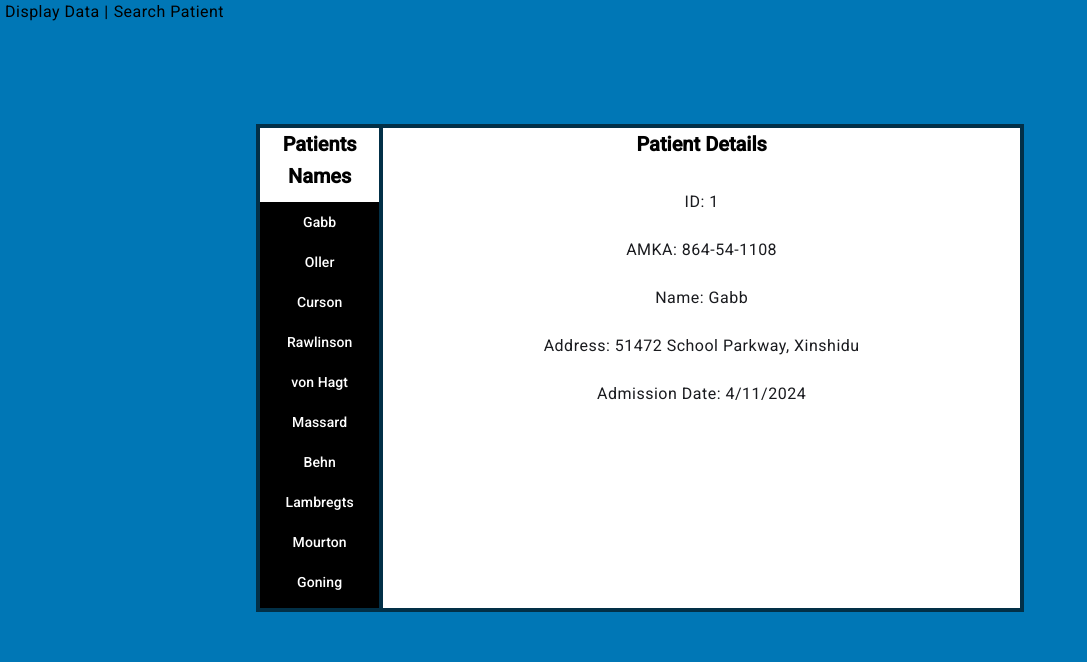
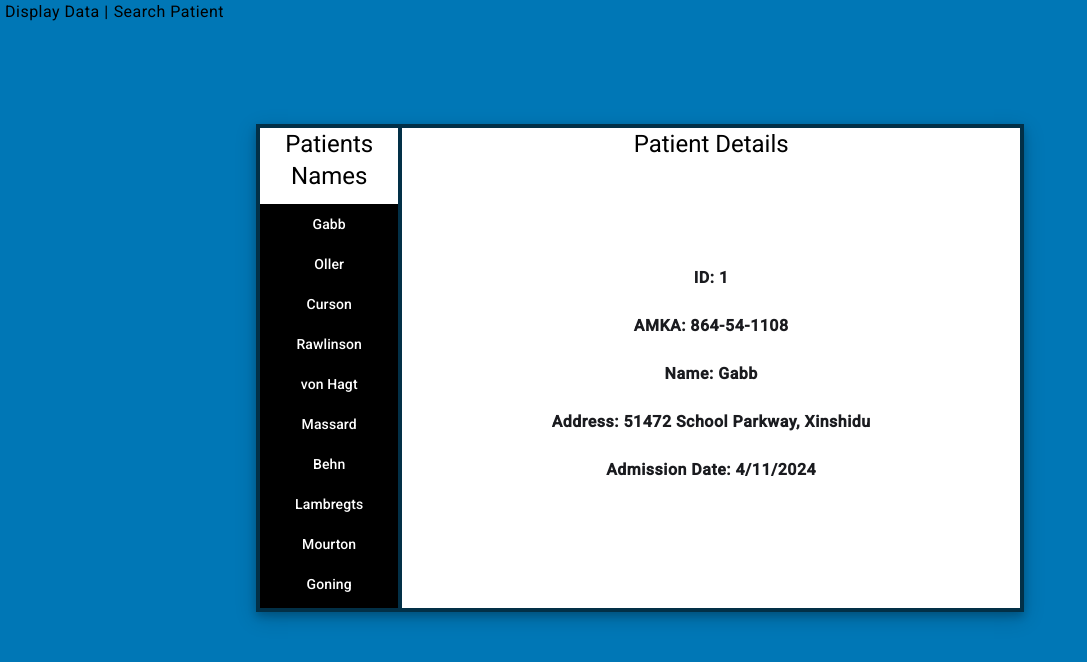
Before and after one commit to webspider02/angular_project_1, an Angular app: page /search-patient in a window 1280 px wide. Both pictures are taken after a click on the button "Gabb". Shown: the top 662 px of the page, without its empty margins (0-1087 px from the left). Built offline with nearby package versions, Linux system fonts and the light colour scheme.

Commit message:
routing and styles

```diff
--- a/src/app/add-patient/add-patient.component.scss
+++ b/src/app/add-patient/add-patient.component.scss
@@ -2,6 +2,7 @@ div.add-patient-card {
     border:4px solid #023047;
     margin: 10px 20%;
     background-color: #90e0ef;
+    box-shadow: 0 4px 8px 0 rgba(0, 0, 0, 0.2), 0 6px 20px 0 rgba(0, 0, 0, 0.19);
 
     mat-form-field {
         display: block;
--- a/src/app/app.routes.ts
+++ b/src/app/app.routes.ts
@@ -3,6 +3,9 @@ import { DisplayDataComponent } from './display-data/display-data.component';
 import { SearchPatientComponent } from './search-patient/search-patient.component';
 
 export const routes: Routes = [
+    {
+        path: '', redirectTo: '/display-data', pathMatch: 'full'
+    },
     {
         path: 'display-data',
         component: DisplayDataComponent
--- a/src/app/display-data/display-data.component.scss
+++ b/src/app/display-data/display-data.component.scss
@@ -5,7 +5,12 @@ mat-list {
       font-size: 32px;
       font-weight: bold;
       color: white;
-
+      background-image: linear-gradient(to right, hsl(0, 0%, 100%), rgb(0, 44, 22) );
+      -webkit-background-clip: text;
+      background-clip: text;
+      -webkit-text-fill-color: transparent;
+      filter: brightness(1.5);
+      margin-bottom: 20px;
     }
 
     div.mat-container {
@@ -13,6 +18,7 @@ mat-list {
       padding: 20px;
       margin: 0 30% 20px;
       background-color: #90e0ef;
+      box-shadow: 0 4px 8px 0 rgba(0, 0, 0, 0.2), 0 6px 20px 0 rgba(0, 0, 0, 0.19);
 
       mat-list-item {
           p {
--- a/src/app/search-patient/search-patient.component.html
+++ b/src/app/search-patient/search-patient.component.html
@@ -10,12 +10,14 @@
 
     <div class="patient-details">
       <h6>Patient Details</h6>
-      <mat-list *ngIf="selectedPatient">
-        <mat-list-item>ID: {{ selectedPatient.id }}</mat-list-item>
-        <mat-list-item>AMKA: {{ selectedPatient.amka }}</mat-list-item>
-        <mat-list-item>Name: {{ selectedPatient.fullName }}</mat-list-item>
-        <mat-list-item>Address: {{ selectedPatient.address.street }}, {{ selectedPatient.address.city }}</mat-list-item>
-        <mat-list-item>Admission Date: {{ selectedPatient.admissionDate }}</mat-list-item>
-      </mat-list>
+      <div class="flex-container">
+        <mat-list *ngIf="selectedPatient">
+          <mat-list-item><p>ID: {{ selectedPatient.id }}</p></mat-list-item>
+          <mat-list-item><p>AMKA: {{ selectedPatient.amka }}</p></mat-list-item>
+          <mat-list-item><p>Name: {{ selectedPatient.fullName }}</p></mat-list-item>
+          <mat-list-item><p>Address: {{ selectedPatient.address.street }}, {{ selectedPatient.address.city }}</p></mat-list-item>
+          <mat-list-item><p>Admission Date: {{ selectedPatient.admissionDate }}</p></mat-list-item>
+        </mat-list>
+      </div>
     </div>
   </div>
--- a/src/app/search-patient/search-patient.component.scss
+++ b/src/app/search-patient/search-patient.component.scss
@@ -5,27 +5,26 @@ div.search-patient-card {
     border: 4px solid #023047;
     margin: 100px 20%;
     height: 60%;
+    box-shadow: 0 4px 8px 0 rgba(0, 0, 0, 0.2), 0 6px 20px 0 rgba(0, 0, 0, 0.19);
 
-    div {
+    div.search-patient-name {
+        background-color: white;
+        overflow-y: scroll;
+        height: 100%;
+        margin-bottom: 40px;
+
         h6 {
             position: sticky;
-            font: {
-                weight: bold;
-                size: 20px;
-            }
+            top: 0;
+            z-index: 1;
+            background-color: white;
         }
-    }
-
-    div.search-patient-name {
-        // border-left: 1px solid green;
-        background-color: white;
-        overflow-y: scroll;
 
         button {
+            z-index: 0;
             background-color: black;
             color: white;
             display: block;
-            // margin: 10px;
             width: 100%;
             border: {
                 radius: 0;
@@ -37,16 +36,36 @@ div.search-patient-card {
         border-left: 4px solid #023047;
         width: 100%;
 
-        mat-list{
+        h6 {
+            height: 0;
+        }
+
+        div.flex-container {
             display: flex;
             flex-direction: column;
             align-items: center;
             justify-content: center;
+            height: 100%;
 
-            mat-list-item {
-                color: black;
-                font-weight: bold;
+
+            p {
+                font: {
+                    size: 16px;
+                    weight: bold;
+                }
             }
         }
+
+        // mat-list{
+        //     display: flex;
+        //     flex-direction: column;
+        //     align-items: center;
+        //     justify-content: center;
+
+        //     mat-list-item {
+        //         color: black;
+        //         font-weight: bold;
+        //     }
+        // }
     }
 }
```
